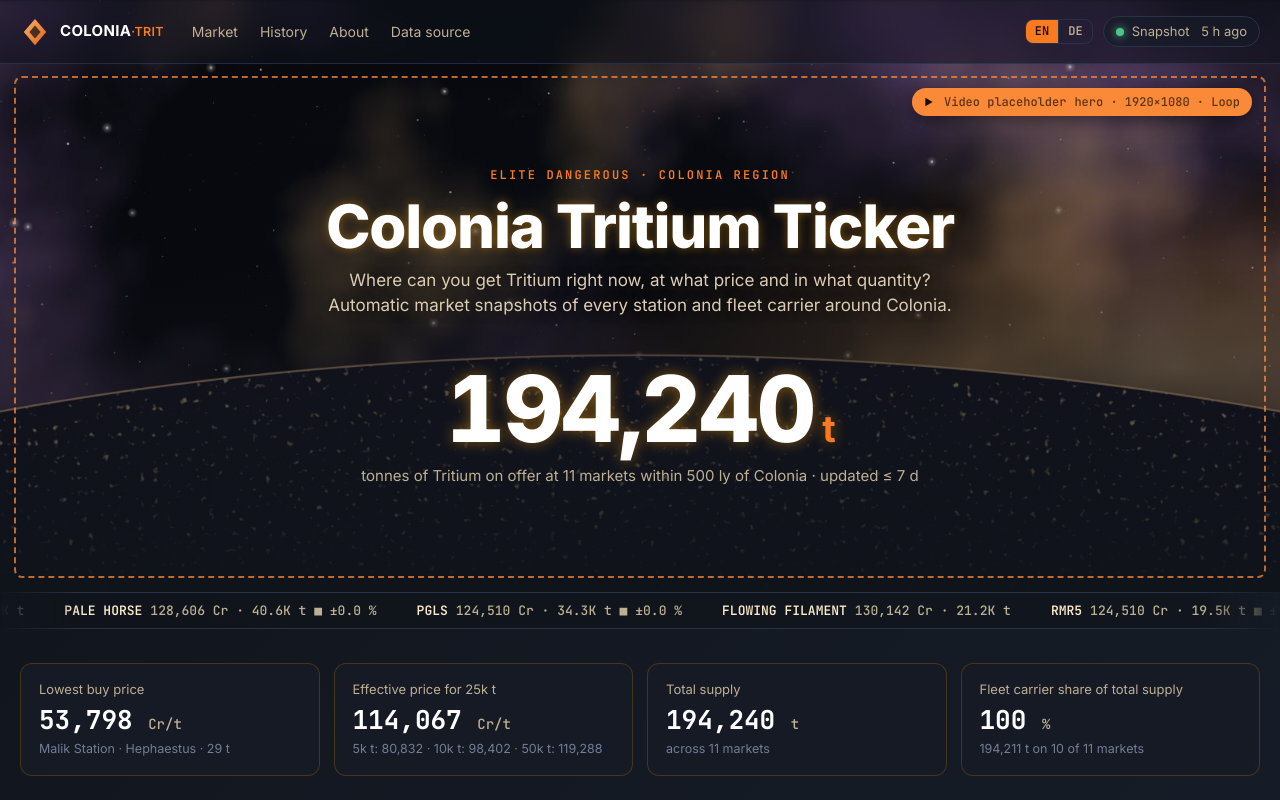
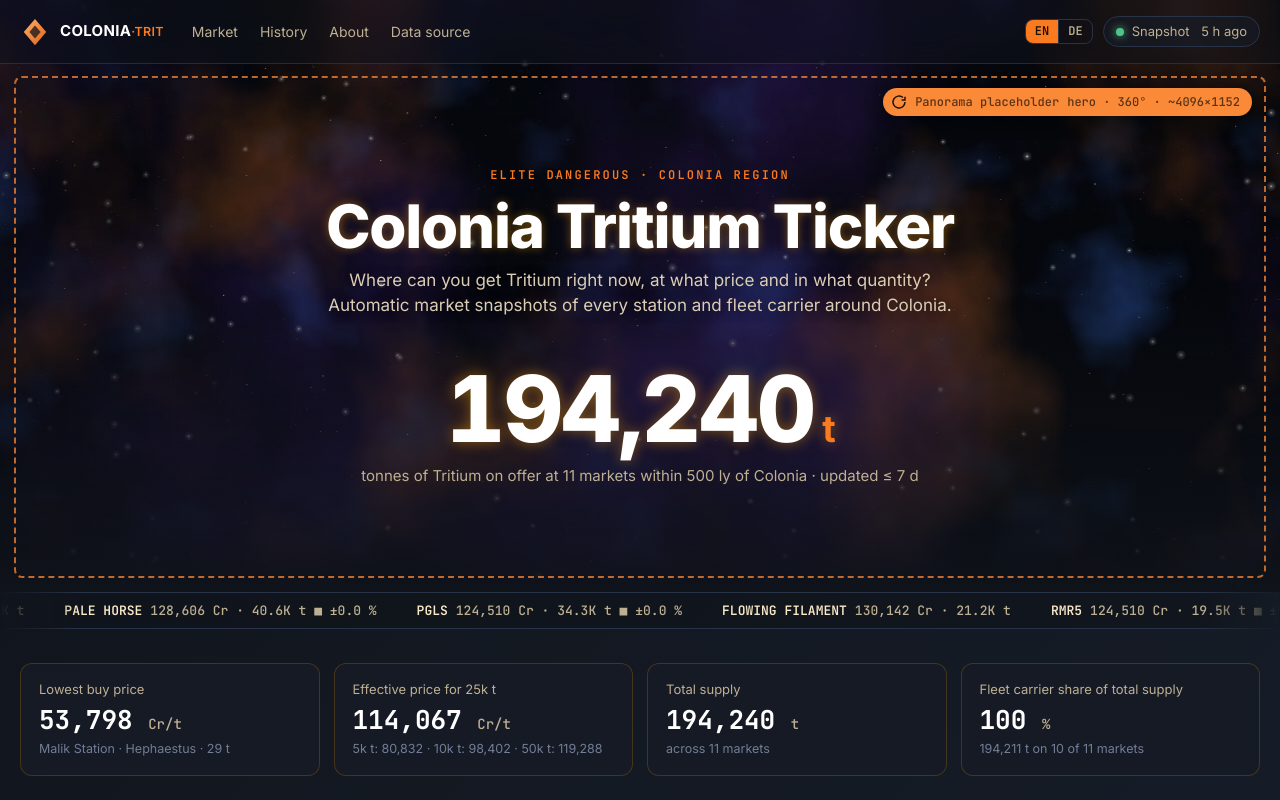
Before and after one commit to kbqx/elite-colonia-trit-tracker, a website with bundled scripts: page site/index.html in a window 1280 px wide. Shown: the top 800 px of the page. Built offline with nearby package versions, Linux system fonts and the light colour scheme.

Commit message:
Rotating 360° panoramas instead of video placeholders
- Hero and info slot show a horizontally seamless panorama that pans
  endlessly (two copies, CSS transform; stops with reduced motion)
- Procedural seamless Colonia-style nebula placeholders as WebP
  (57 KB / 38 KB), old JPG placeholders removed
- README: how to replace the panoramas

Co-Authored-By: Claude Opus 5.5 <noreply@anthropic.com>
Claude-Session: https://claude.ai/code/session_019XrYqrZUHvDCmwzqkgfHxx

```diff
--- a/site/index.html
+++ b/site/index.html
@@ -45,19 +45,23 @@
     <!-- Bühne: Hintergrund-Medium hinter Navigation, Titel und Hero-Zahl (endet am Laufband) -->
     <div class="hero-stage">
       <!--
-        VIDEO-SLOT "hero" (Vollbild-Hintergrund): später <img> durch das <video> darunter
-        ersetzen und das Attribut data-placeholder + das Badge entfernen.
-        Empfohlen: 1920×1080, ruhiger Loop, ohne Ton, möglichst < 8 MB.
-        <video autoplay muted loop playsinline poster="assets/hero-colonia.jpg">
-          <source src="assets/hero.webm" type="video/webm" />
-          <source src="assets/hero.mp4" type="video/mp4" />
-        </video>
+        PANORAMA-SLOT "hero": ein horizontal nahtloses 360°-Panorama, das langsam
+        durchrotiert (wie im Minecraft-Titelbildschirm). Austauschen: Datei
+        site/assets/pano-hero.webp ersetzen (beide <img> zeigen auf dieselbe Datei).
+        Anforderungen: linker und rechter Rand müssen nahtlos ineinander übergehen,
+        ca. 4096×1152 px (Höhe ≥ 1080), WebP Qualität ~80, ideal < 400 KB.
+        Danach data-placeholder und das Badge entfernen.
       -->
-      <figure class="media-slot hero-bg" data-placeholder data-video-slot="hero" aria-hidden="true">
-        <img src="assets/hero-colonia.jpg" alt="" />
+      <figure class="media-slot hero-bg" data-placeholder data-pano-slot="hero" aria-hidden="true">
+        <div class="pano" style="--pano-duration: 240s">
+          <div class="pano-track">
+            <img src="assets/pano-hero.webp" alt="" decoding="async" fetchpriority="high" />
+            <img src="assets/pano-hero.webp" alt="" decoding="async" />
+          </div>
+        </div>
         <figcaption class="slot-badge">
-          <svg viewBox="0 0 24 24" fill="currentColor" aria-hidden="true"><path d="M8 5.5v13l11-6.5z"/></svg>
-          <span class="sb-main" data-i18n="video.placeholder">Video placeholder</span> <span>hero · 1920×1080 · Loop</span>
+          <svg viewBox="0 0 24 24" fill="none" stroke="currentColor" stroke-width="2.2" aria-hidden="true"><path d="M21 12a9 9 0 1 1-3-6.7"/><path d="M21 4v5h-5"/></svg>
+          <span class="sb-main" data-i18n="pano.placeholder">Panorama placeholder</span> <span>hero · 360° · ~4096×1152</span>
         </figcaption>
       </figure>
 
@@ -214,12 +218,17 @@
     <!-- ============ Info + zweiter Video-Slot ============ -->
     <section class="block" id="info">
       <div class="container split">
-        <!-- VIDEO-SLOT "info": wie oben, <img> → <video> tauschen -->
-        <figure class="media-slot" data-placeholder data-video-slot="info">
-          <img src="assets/panorama-nebula.jpg" alt="" />
+        <!-- PANORAMA-SLOT "info": wie oben, Datei site/assets/pano-info.webp ersetzen -->
+        <figure class="media-slot" data-placeholder data-pano-slot="info" aria-hidden="true">
+          <div class="pano" style="--pano-duration: 180s; --pano-direction: reverse">
+            <div class="pano-track">
+              <img src="assets/pano-info.webp" alt="" loading="lazy" decoding="async" />
+              <img src="assets/pano-info.webp" alt="" loading="lazy" decoding="async" />
+            </div>
+          </div>
           <figcaption class="slot-badge">
-            <svg viewBox="0 0 24 24" fill="currentColor" aria-hidden="true"><path d="M8 5.5v13l11-6.5z"/></svg>
-            <span class="sb-main" data-i18n="video.placeholder">Video placeholder</span> <span>info · 1800×820</span>
+            <svg viewBox="0 0 24 24" fill="none" stroke="currentColor" stroke-width="2.2" aria-hidden="true"><path d="M21 12a9 9 0 1 1-3-6.7"/><path d="M21 4v5h-5"/></svg>
+            <span class="sb-main" data-i18n="pano.placeholder">Panorama placeholder</span> <span>info · 360° · ~3072×1100</span>
           </figcaption>
         </figure>
         <div>
--- a/site/src/i18n.ts
+++ b/site/src/i18n.ts
@@ -21,6 +21,7 @@ const en: Record<string, Entry> = {
   "pill.snapshot": "Snapshot",
   "status.title": (p) => `Last snapshot: ${p.time}`,
   "video.placeholder": "Video placeholder",
+  "pano.placeholder": "Panorama placeholder",
   "hero.eyebrow": "Elite Dangerous · Colonia region",
   "hero.lead": "Where can you get Tritium right now, at what price and in what quantity? Automatic market snapshots of every station and fleet carrier around Colonia.",
   "hero.supplyDefault": "Tritium currently on offer",
@@ -173,6 +174,7 @@ const de: Record<string, Entry> = {
   "pill.snapshot": "Snapshot",
   "status.title": (p) => `Letzter Snapshot: ${p.time}`,
   "video.placeholder": "Video-Platzhalter",
+  "pano.placeholder": "Panorama-Platzhalter",
   "hero.eyebrow": "Elite Dangerous · Colonia-Region",
   "hero.lead": "Wo gibt es gerade Tritium, zu welchem Preis und in welcher Menge? Automatische Markt-Snapshots aller Stationen und Fleet Carrier rund um Colonia.",
   "hero.supplyDefault": "Tritium aktuell im Angebot",
--- a/site/styles.css
+++ b/site/styles.css
@@ -112,13 +112,23 @@ a:hover { text-decoration: underline; }
 .hero-content { position: relative; z-index: 1; }
 /* Hintergrund-Medium über die ganze Bühne, inkl. hinter der Glas-Navigation */
 .hero-bg { position: absolute; inset: 0; z-index: -1; border: 0; border-radius: 0; background: #05060b; }
-.hero-bg img, .hero-bg video { position: absolute; inset: 0; width: 100%; height: 100%; object-fit: cover; object-position: center 65%; }
+/* ---------- Rotierendes Panorama (nahtlos, zwei Kopien nebeneinander) ---- */
+.pano { position: absolute; inset: 0; overflow: hidden; }
+.pano-track {
+  display: flex; height: 100%; width: max-content;
+  animation: pano-pan var(--pano-duration, 240s) linear infinite;
+  animation-direction: var(--pano-direction, normal);
+  will-change: transform;
+}
+.pano-track img { display: block; height: 100%; width: auto; max-width: none; flex: none; object-fit: initial; }
+@keyframes pano-pan { from { transform: translate3d(0, 0, 0); } to { transform: translate3d(-50%, 0, 0); } }
+@media (prefers-reduced-motion: reduce) { .pano-track { animation: none; } }
 /* Abdunkeln für lesbaren Text; unten weicher Übergang ins Seiten-Navy */
 .hero-bg::before {
   content: ""; position: absolute; inset: 0; z-index: 1; pointer-events: none;
   background:
-    radial-gradient(ellipse 70% 55% at 50% 50%, rgba(10, 13, 19, 0.55), rgba(10, 13, 19, 0.15) 70%, transparent),
-    linear-gradient(to bottom, rgba(15, 19, 26, 0.25) 0%, rgba(15, 19, 26, 0.15) 45%, rgba(15, 19, 26, 0.85) 92%, var(--bg-0) 100%);
+    radial-gradient(ellipse 60% 45% at 50% 52%, rgba(10, 13, 19, 0.42), rgba(10, 13, 19, 0.08) 70%, transparent),
+    linear-gradient(to bottom, rgba(15, 19, 26, 0.15) 0%, rgba(15, 19, 26, 0.05) 45%, rgba(15, 19, 26, 0.8) 93%, var(--bg-0) 100%);
 }
 .hero-bg[data-placeholder]::after { inset: calc(var(--nav-h) + 12px) 14px 14px; z-index: 2; }
 .hero-bg .slot-badge { top: calc(var(--nav-h) + 24px); right: 28px; }
@@ -301,6 +311,7 @@ tbody tr.dim td { opacity: 0.55; }
 /* ---------- Info-Block mit zweitem Platzhalter ------------------------- */
 .split { display: grid; grid-template-columns: 1.25fr 1fr; gap: 28px; align-items: center; }
 .split .media-slot { aspect-ratio: 1800 / 820; }
+.split .media-slot .pano { position: absolute; inset: 0; }
 .split p { color: var(--muted); }
 .feature-list { display: grid; gap: 10px; margin: 18px 0 0; padding: 0; list-style: none; }
 .feature-list li { display: flex; gap: 10px; font-size: 14px; }
```
Also changed, not shown: README.md, site/assets/hero-colonia.jpg (deleted), site/assets/pano-hero.webp (added), site/assets/pano-info.webp (added), site/assets/panorama-nebula.jpg (deleted).
